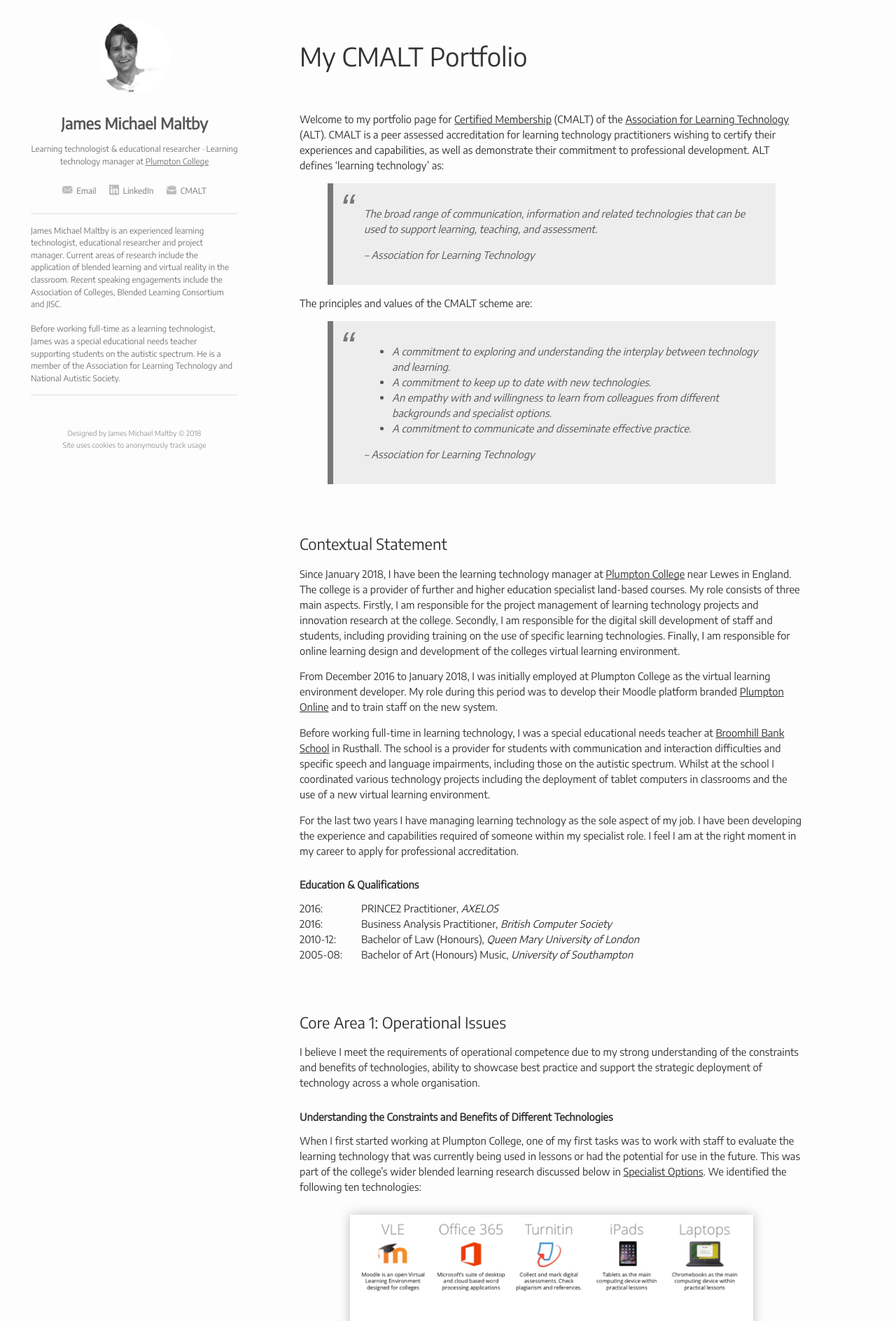
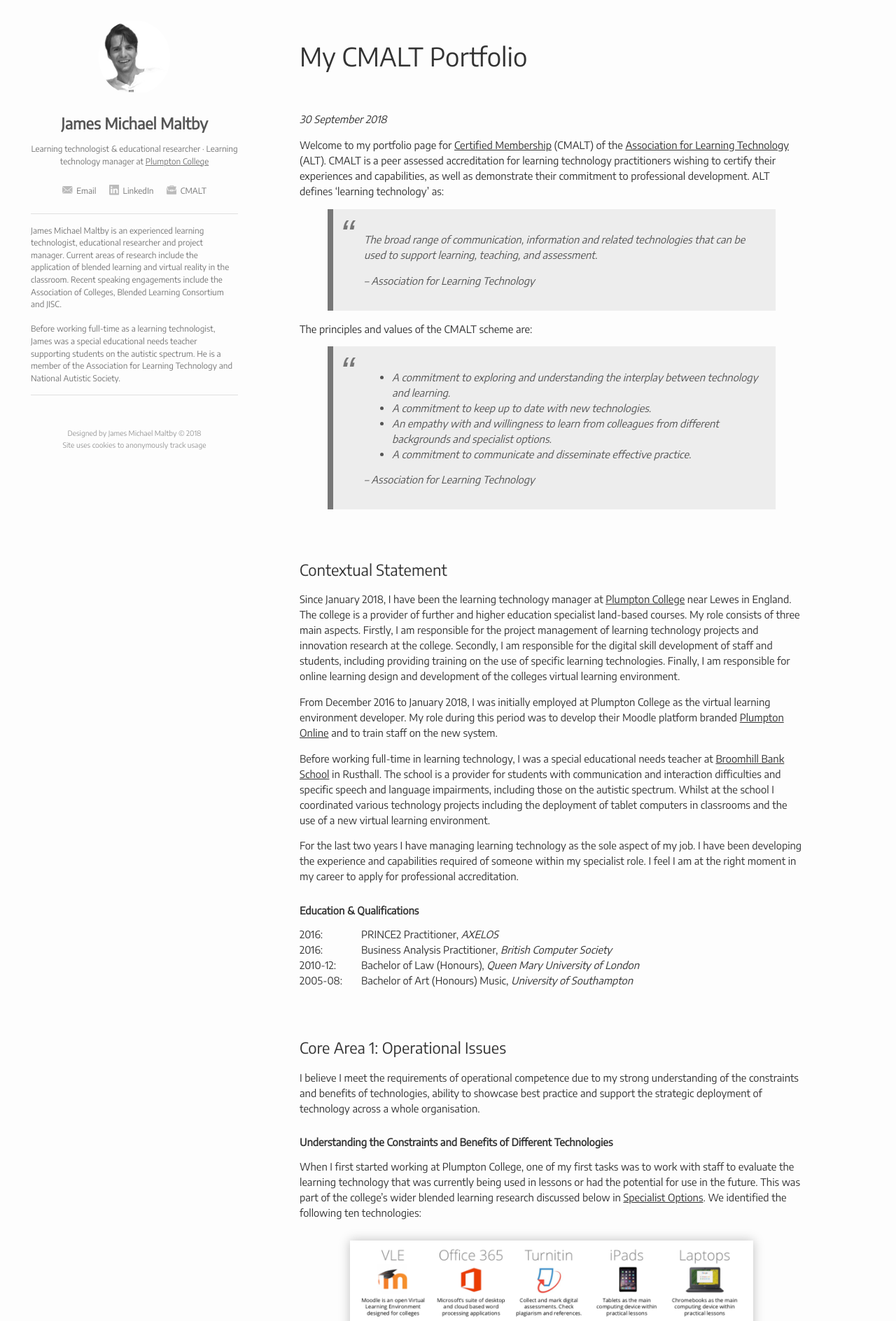
Before and after one commit to jamesmichaelmaltby/JamesMichaelMaltby, a Jekyll site: the page built from cmalt.md, in a window 1280 px wide. Shown: the top 1888 px of the page at 70% size. Built offline with Jekyll 4.4.1, drawn with Linux system fonts in a browser that asks for light colours.

Commit message:
Update cmalt.md

```diff
--- a/cmalt.md
+++ b/cmalt.md
@@ -4,6 +4,7 @@
 permalink: /cmalt
 ---
 # My CMALT Portfolio
+*30 September 2018*
 
 Welcome to my portfolio page for [Certified Membership](https://www.alt.ac.uk/certified-membership) (CMALT) of the [Association for Learning Technology](https://www.alt.ac.uk) (ALT). CMALT is a peer assessed accreditation for learning technology practitioners wishing to certify their experiences and capabilities, as well as demonstrate their commitment to professional development. ALT defines 'learning technology' as:
 
```
